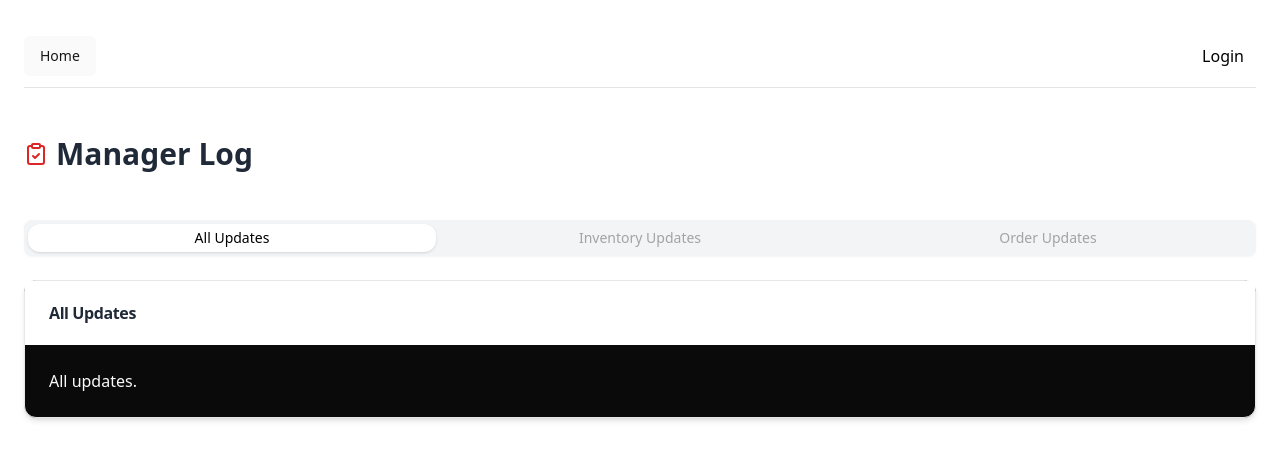
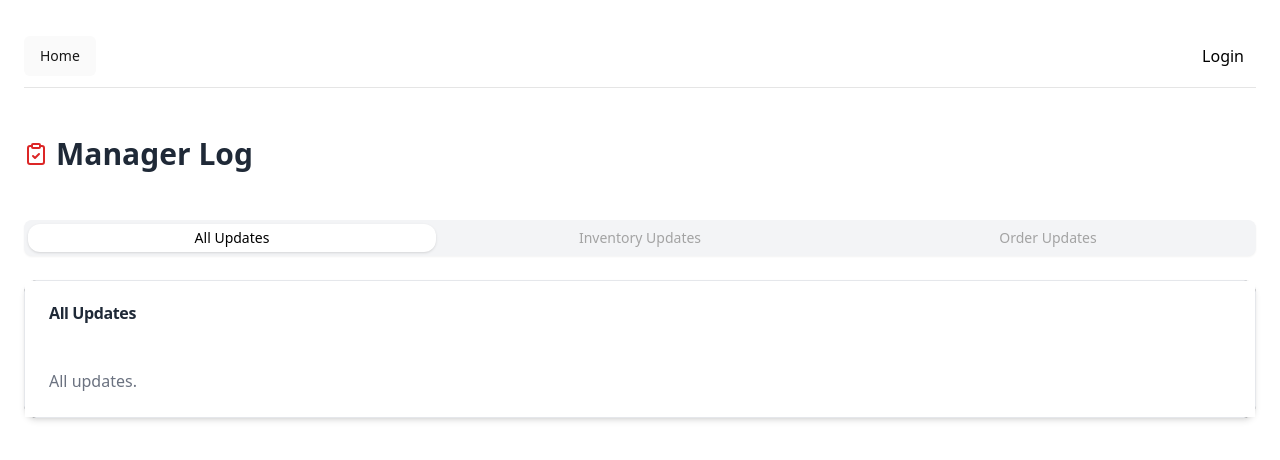
Before and after one commit to DevelopmentHF/medpantry-itproject-57, a Next.js app in the folder frontend/medpantry/: page /protected/manager-log in a window 1280 px wide. Shown: the top 460 px of the page. Built offline with nearby package versions, Linux system fonts and the light colour scheme; no server answers.

Commit message:
minor changes to managertab

```diff
--- a/frontend/medpantry/app/protected/page.tsx
+++ b/frontend/medpantry/app/protected/page.tsx
@@ -26,24 +26,7 @@ export default async function Dashboard() {
         console.error(error);
         return null;
       }
-
-      //console.log("ORDERS:")
-      //console.log(orderString);
-
-    //Group orders by order number.
-    // const groupedByOrderNumber = orderString.reduce((acc, item) => {
-    //   if (!acc[item.order_number]) {
-    //     acc[item.order_number] = []; // Initialize array for new order_number
-    //   }
-    //   acc[item.order_number].push({
-    //     quantity: item.quantity,
-    //     sku: item.sku,
-    //   })
-    //   return acc;
-    // }, {});
-
-    // Object.keys(groupedByOrderNumber).forEach(order_number => {console.log(order_number)});
-
+;
     const numOrders = Object.keys(orderString).length;
 
   return (
@@ -75,7 +58,7 @@ export default async function Dashboard() {
         <a href="protected/manager-log">
           <OverviewCard
             icon={<ClipboardCheck />}
-            title="Inventory Updates"
+            title="Manager Log"
             count={0}
             description="Pending"
           />
@@ -84,7 +67,7 @@ export default async function Dashboard() {
         <a href="protected/add-to-stock">
           <OverviewCard
             icon = {<ScanQrCode />}
-            title="Stock packed"
+            title="Add to Stock"
             count={0}
             description="This week"
           />
--- a/frontend/medpantry/components/ManagerTab.tsx
+++ b/frontend/medpantry/components/ManagerTab.tsx
@@ -23,7 +23,7 @@ export default function ManagerTab() {
                 {tab === "all" && "All Updates"}
               </CardTitle>
             </CardHeader>
-            <CardContent className="w-full p-6">
+            <CardContent className="w-full p-6 bg-white text-gray-500">
               {tab === "inventory" && (
                 <div>
                   <p>Inventory updates</p>
```
